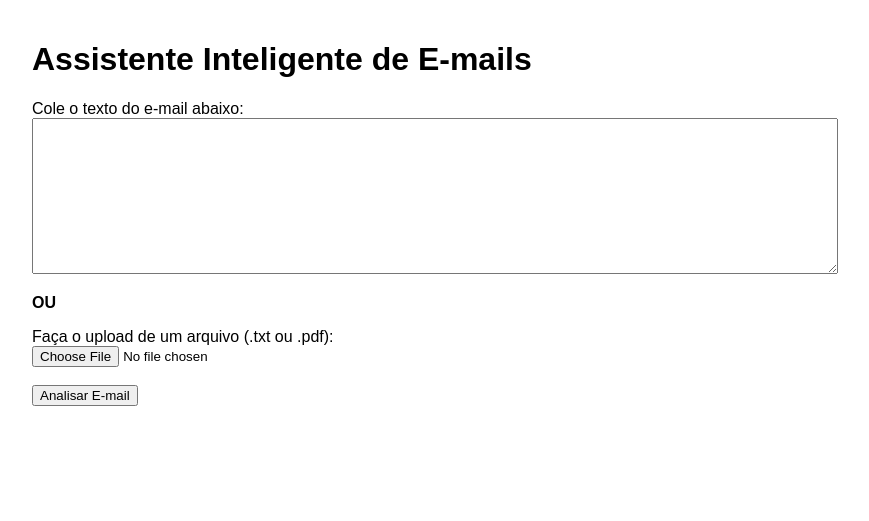
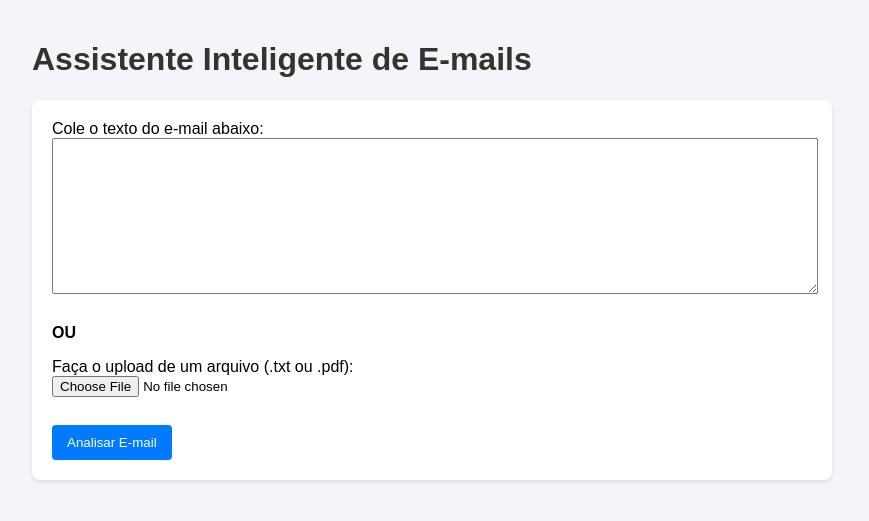
Before and after one commit to SILAS-JOB/Smart_Email_Assistant, a Flask app: page / in a window 1280 px wide. Shown: the top 521 px of the page, without its empty margins (208-1077 px from the left). Run offline with Flask 3, Linux system fonts and the light colour scheme.

Commit message:
refactor: UI refeito

```diff
--- a/app/static/css/style.css
+++ b/app/static/css/style.css
@@ -1,15 +1,68 @@
 body {
     font-family: sans-serif;
-    max-width: 800px; margin: auto;
+    max-width: 800px;
+    margin: auto;
     padding: 20px;
+    background-color: #f4f4f9;
 }
+
+h1 {
+    color: #333;
+}
+
+form {
+    background-color: #fff;
+    padding: 20px;
+    border-radius: 8px;
+    box-shadow: 0 2px 4px rgba(0,0,0,0.1);
+}
+
+textarea,
+input[type="file"] {
+    width: 100%;
+    margin-bottom: 10px;
+}
+
 textarea {
-    width: 100%;
     height: 150px;
 }
+
+button {
+    background-color: #007bff;
+    color: white;
+    padding: 10px 15px;
+    border: none;
+    border-radius: 4px;
+    cursor: pointer;
+}
+
+button:disabled {
+    background-color: #ccc;
+}
+
+#loader {
+    margin-top: 20px;
+}
+
 #results {
     margin-top: 20px;
+    padding: 15px;
+    border: 1px solid #ddd;
+    background-color: #fff;
+    border-radius: 8px;
+}
+
+#suggested-response {
+    white-space: pre-wrap;
+    word-wrap: break-word;
+    max-width: 100%;
+    font-family: inherit;
+    background-color: #e9ecef;
     padding: 10px;
-    border: 1px solid #ccc;
-    background-color: #f9f9f9;
+    border-radius: 4px;
 }
+
+#copy-button {
+    background-color: #28a745;
+    margin-top: 10px;
+}
```
Also changed, not shown: config.py (+12 -0 lines).
